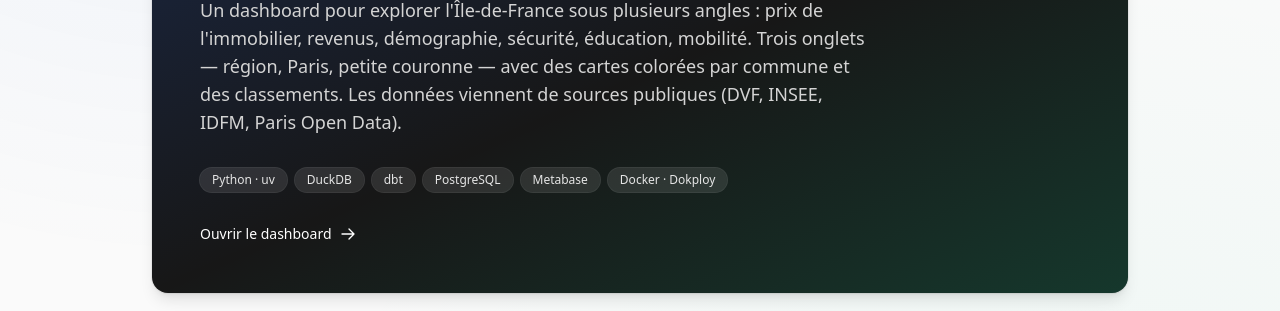
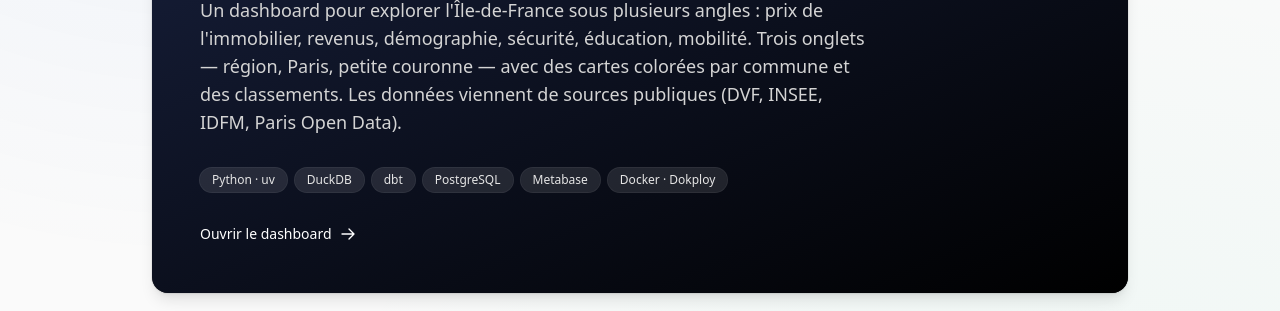
Before and after one commit to thomasdlr/panorama_idf, a plain HTML site: page landing/index.html in a window 1280 px wide. Shown: the part 565-876 px from the top of the page. Drawn offline with nearby package versions, Linux system fonts and the light colour scheme.

Commit message:
adoucit le dégradé de la carte projet (bleu nuit → noir)

```diff
--- a/landing/index.html
+++ b/landing/index.html
@@ -91,7 +91,7 @@
             href="${DASHBOARD_URL}"
             class="group relative block overflow-hidden rounded-2xl bg-neutral-900 p-8 text-white shadow-lg ring-1 ring-black/5 transition hover:shadow-xl sm:p-12"
           >
-            <div class="absolute inset-0 bg-gradient-to-br from-blue-600/25 via-transparent to-emerald-500/25 opacity-80"></div>
+            <div class="absolute inset-0 bg-gradient-to-br from-blue-950/60 to-black"></div>
             <div class="relative">
               <p class="mb-3 text-xs font-semibold uppercase tracking-widest text-blue-300">
                 Dashboard interactif
```
